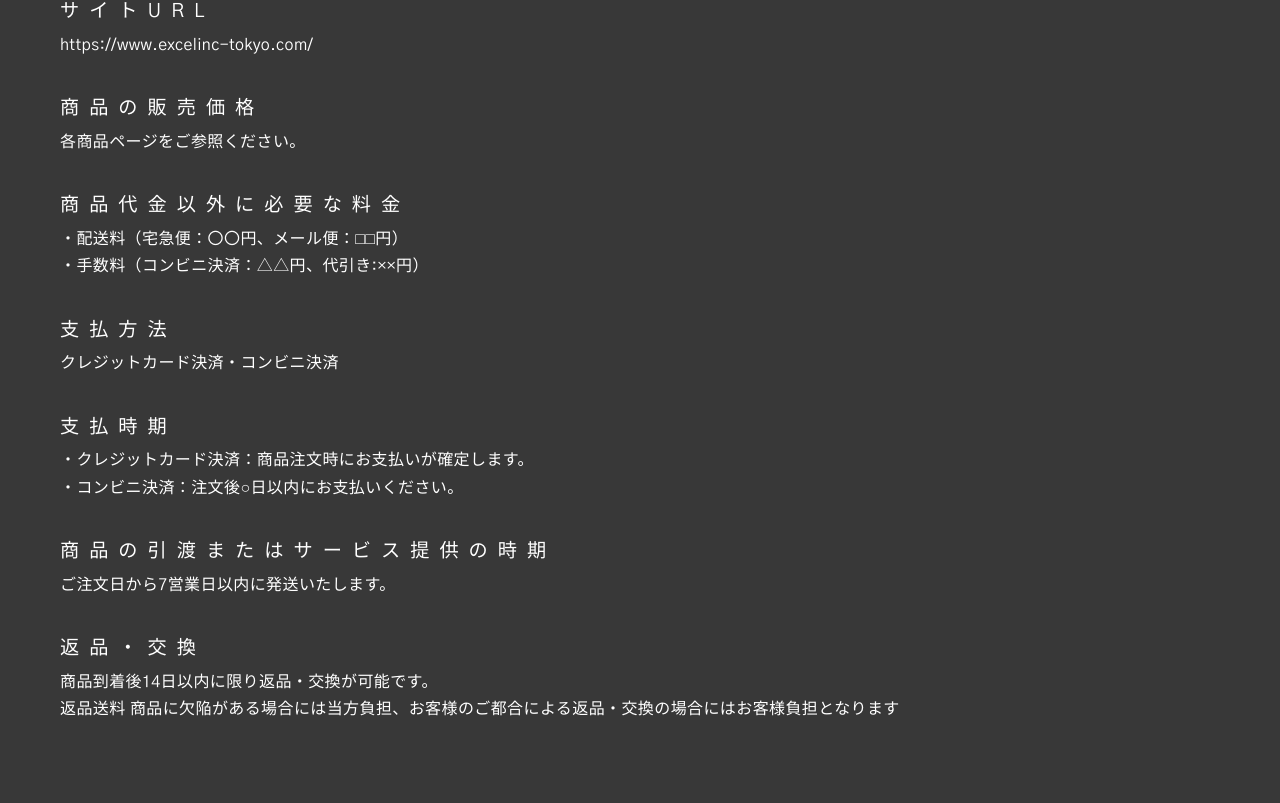
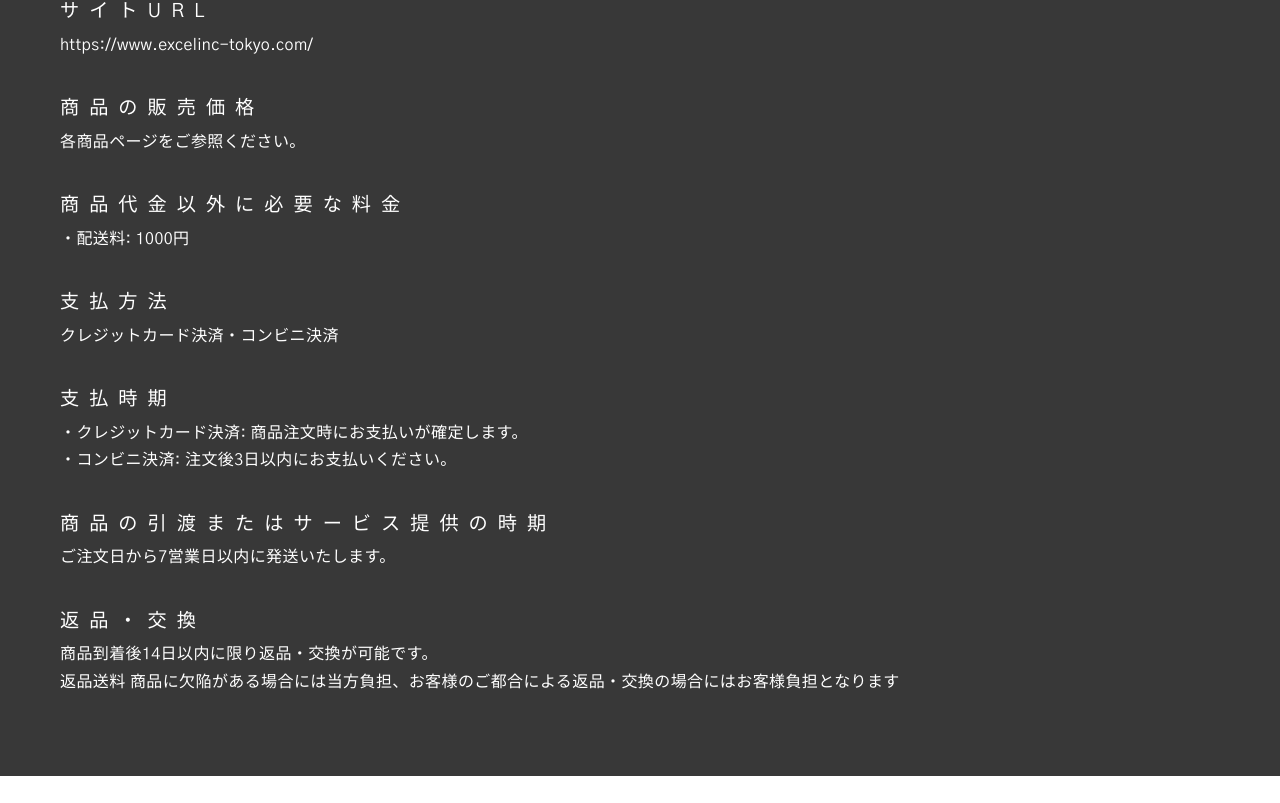
Before and after one commit to mitsu0428/excel-inc, a Next.js app: page /tokusyoho in a window 1280 px wide. Shown: the part 838-1641 px from the top of the page. After the commit the page ends 1614 px from the top, so only its background shows below. Built offline with nearby package versions, Linux system fonts and the light colour scheme; a web font is replaced by a local one.

Commit message:
fix: 金額を実際の値で置き換える

```diff
--- a/src/app/tokusyoho/page.tsx
+++ b/src/app/tokusyoho/page.tsx
@@ -84,10 +84,7 @@ export default function Tokusyoho() {
             商品代金以外に必要な料金
           </TitleH2_Tokusyoho>
           <Text className={Font.Font.CustomGotchicA1.className}>
-            ・配送料（宅急便：〇〇円、メール便：□□円）
-          </Text>
-          <Text className={Font.Font.CustomGotchicA1.className}>
-            ・手数料（コンビニ決済：△△円、代引き:××円）
+            ・配送料: 1000円
           </Text>
         </Comment>
         <Comment>
@@ -103,10 +100,10 @@ export default function Tokusyoho() {
             支払時期
           </TitleH2_Tokusyoho>
           <Text className={Font.Font.CustomGotchicA1.className}>
-            ・クレジットカード決済：商品注文時にお支払いが確定します。
+            ・クレジットカード決済: 商品注文時にお支払いが確定します。
           </Text>
           <Text className={Font.Font.CustomGotchicA1.className}>
-            ・コンビニ決済：注文後○日以内にお支払いください。
+            ・コンビニ決済: 注文後3日以内にお支払いください。
           </Text>
         </Comment>
         <Comment>
```
